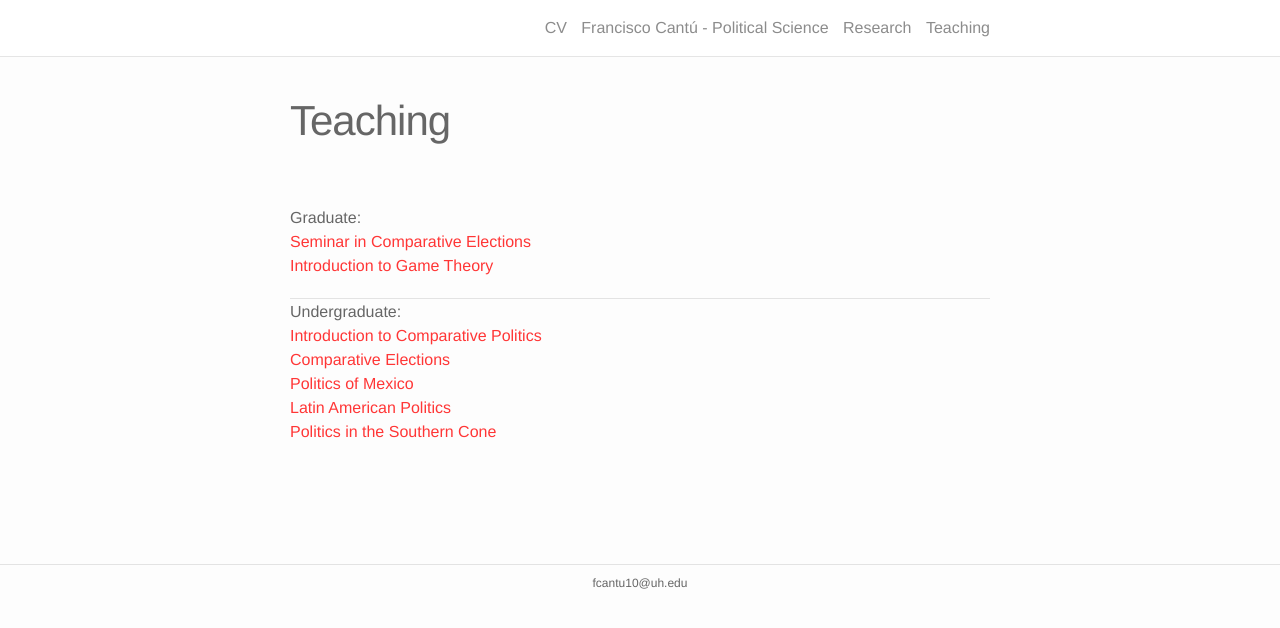
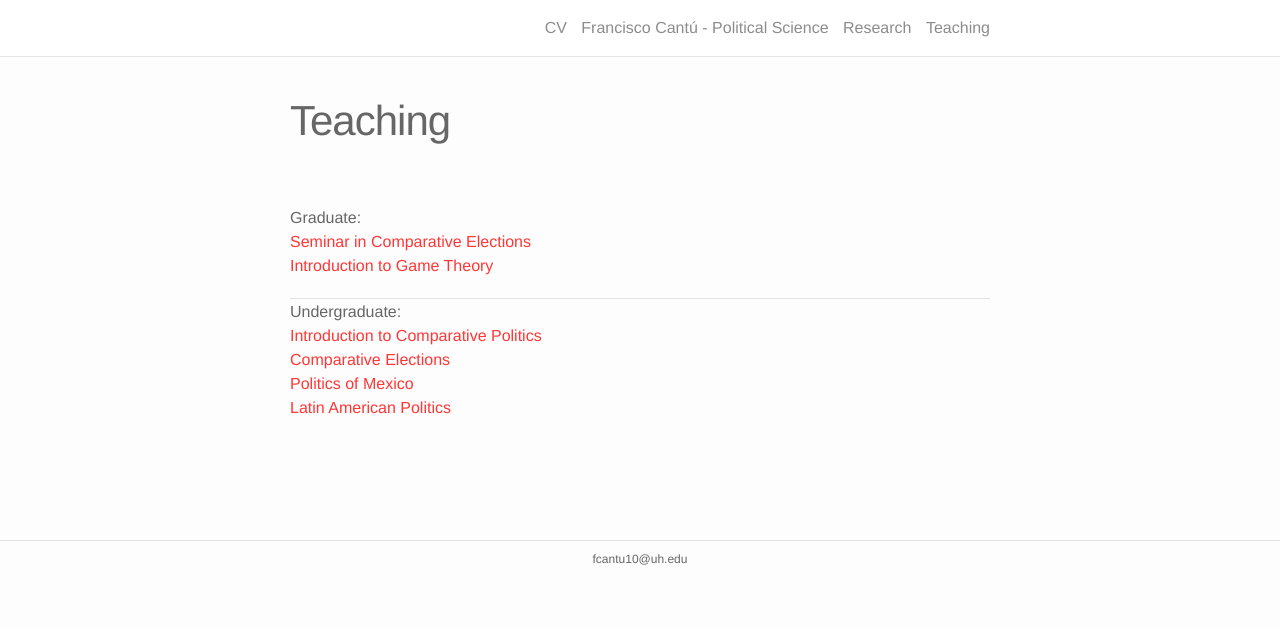
Before and after one commit to franciscocantu/franciscocantu.github.io, a Jekyll site: the page built from teaching.md, in a window 1280 px wide. Shown: the top 628 px of the page. Built offline with Jekyll 4.4.1, drawn with Linux system fonts in a browser that asks for light colours; nearby versions of some CDN libraries.

Commit message:
Update teaching.md

```diff
--- a/teaching.md
+++ b/teaching.md
@@ -6,19 +6,17 @@
 <br>
 Graduate:
 <br>
-<a href="http://fcantu.net/content/1.pages/3.teaching/SyllabusCE2016.pdf">Seminar in Comparative Elections</a>
+<a href="https://github.com/franciscocantu/franciscocantu.github.io/raw/master/Syllabi/SyllabusCE2016.pdf">Seminar in Comparative Elections</a>
 <br>
-<a href="http://fcantu.net/content/1.pages/3.teaching/SyllabusGT2017.pdf">Introduction to Game Theory</a>
+<a href="https://github.com/franciscocantu/franciscocantu.github.io/raw/master/Syllabi/SyllabusGT2017.pdf">Introduction to Game Theory</a>
 <br>
 <hr>
 Undergraduate:
 <br>
-<a href="http://fcantu.net/content/1.pages/3.teaching/SyllabusIntroCPfall2018.pdf">Introduction to Comparative Politics</a>
+<a href="https://github.com/franciscocantu/franciscocantu.github.io/raw/master/Syllabi/IntroCPFall2019.pdf">Introduction to Comparative Politics</a>
 <br>
-<a href="http://fcantu.net/content/1.pages/3.teaching/UGelectionsFall2017.pdf">Comparative Elections</a>
+<a href="https://github.com/franciscocantu/franciscocantu.github.io/raw/master/Syllabi/UGelectionsFall2019.pdf">Comparative Elections</a>
 <br>
-<a href="http://fcantu.net/content/1.pages/3.teaching/MexPolSpring2018.pdf">Politics of Mexico</a>
+<a href="https://github.com/franciscocantu/franciscocantu.github.io/raw/master/Syllabi/MexPolSpring2018.pdf">Politics of Mexico</a>
 <br>
-<a href="http://fcantu.net/content/1.pages/3.teaching/SyllabusLApolitics2014.pdf">Latin American Politics</a>
-<br>
-<a href="http://fcantu.net/content/1.pages/3.teaching/SouthernCone.pdf">Politics in the Southern Cone</a>
+<a href="https://github.com/franciscocantu/franciscocantu.github.io/raw/master/Syllabi/SyllabusLApolitics2014Modified.pdf">Latin American Politics</a>
```
